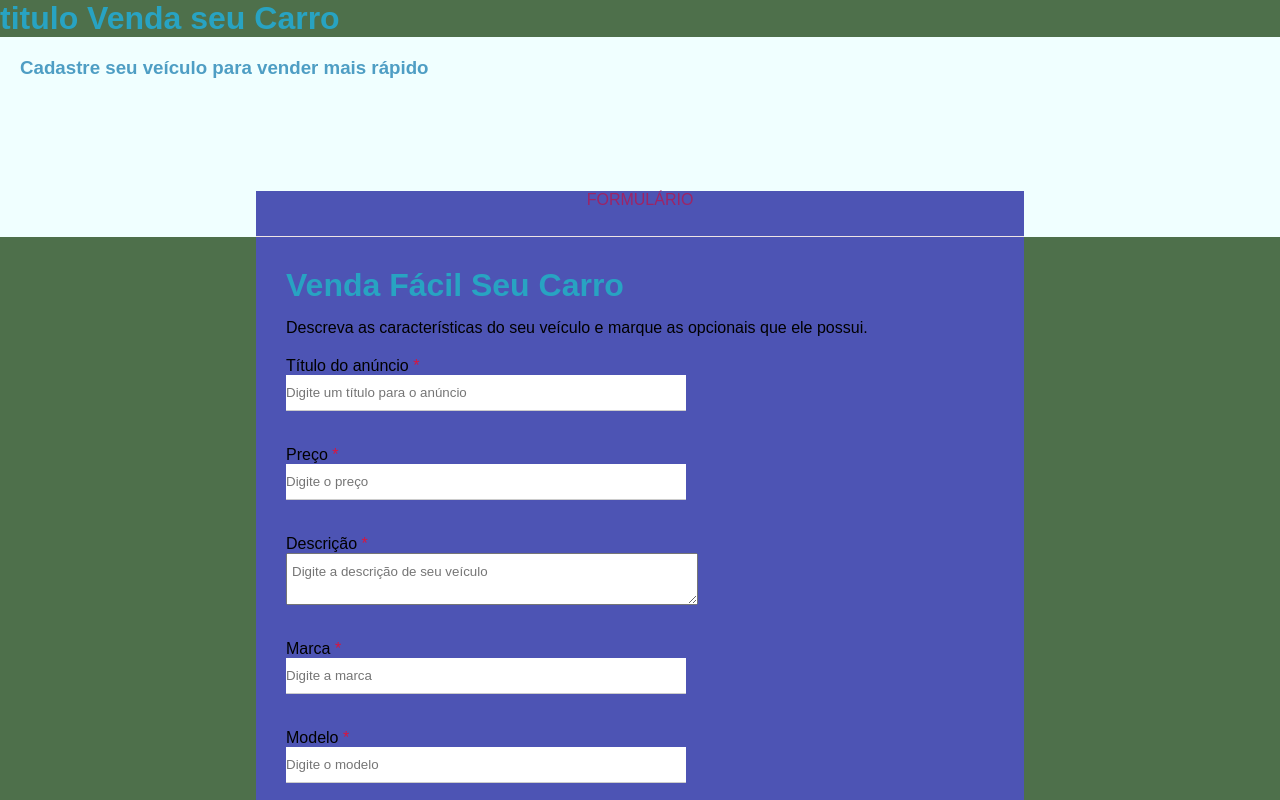
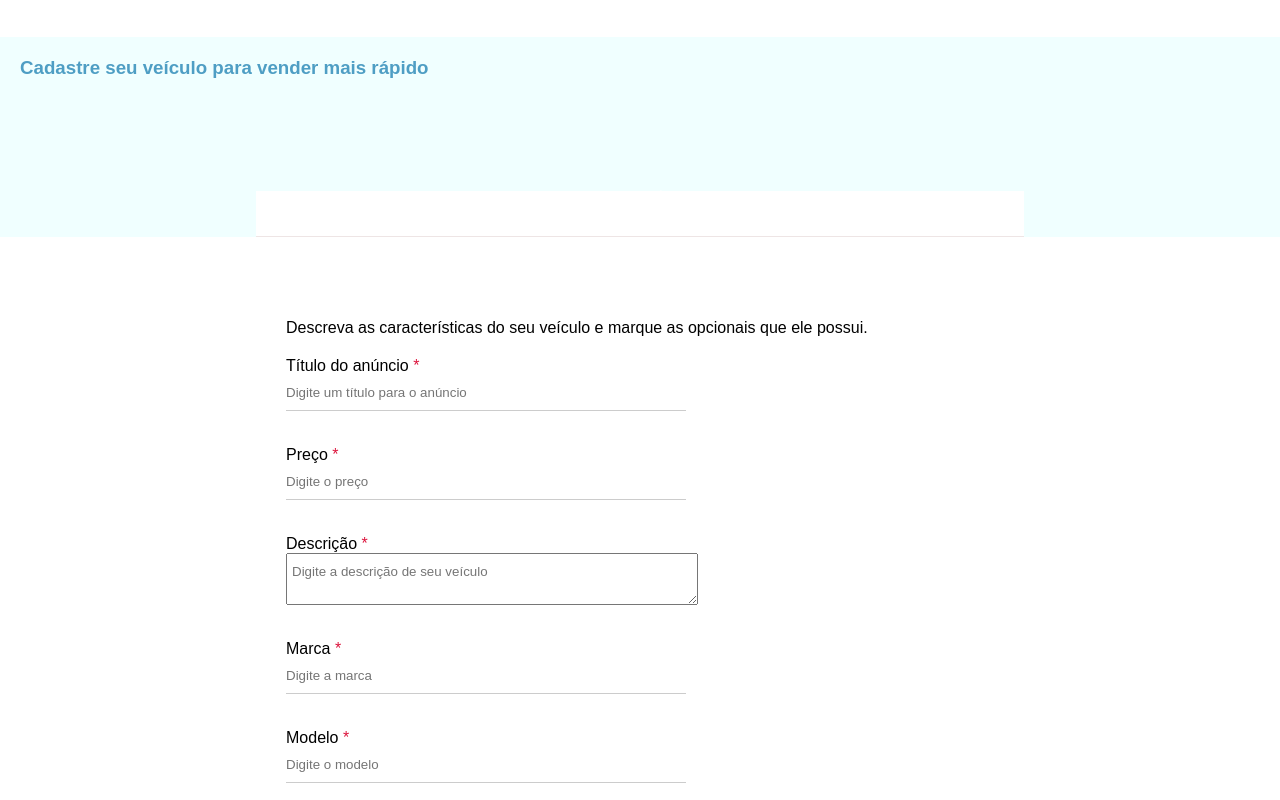
Before and after one commit to Caio-Santos2010/projetoFormulario, a plain HTML site: page index.html in a window 1280 px wide. Shown: the top 800 px of the page. Drawn offline with Linux system fonts and the light colour scheme.

Commit message:
caio santos

```diff
--- a/css/style.css
+++ b/css/style.css
@@ -6,13 +6,13 @@
 }
 
 body {
-   background-color: rgb(78, 112, 75);
+   background-color: rgb(255, 255, 255);
 }
 h1, h2, h3, h4, h5, h6 {
-    color: rgb(40, 163, 194);
+    color: rgb(255, 255, 255);
 
 p, label {
-    color: rgb(107, 146, 219);
+    color: rgb(255, 255, 255);
  }
 }
 
@@ -43,7 +43,7 @@ textarea {
 }
 
 .form-container {
-    background-color: rgb(77, 84, 180);
+    background-color: rgb(255, 255, 255);
     width: 60%;
     margin: 0 auto;
     position: relative;
@@ -57,7 +57,7 @@ textarea {
 }
 
 .form-header {
-    color: rgb(158, 36, 101);
+    color: rgb(255, 255, 255);
     border-bottom: 1px solid #eee5e5;
     width: 100%;
     text-align: center;
```
